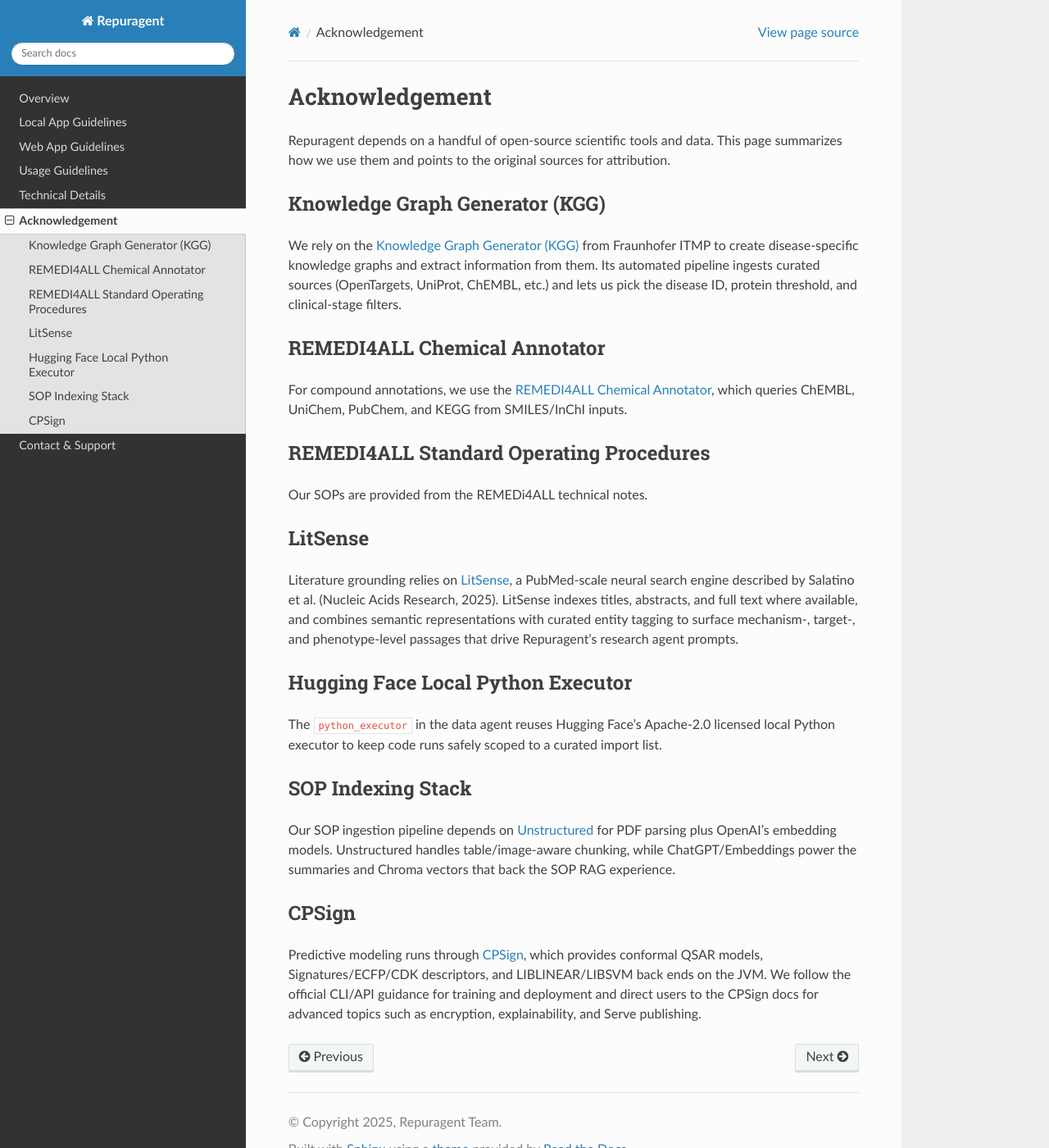
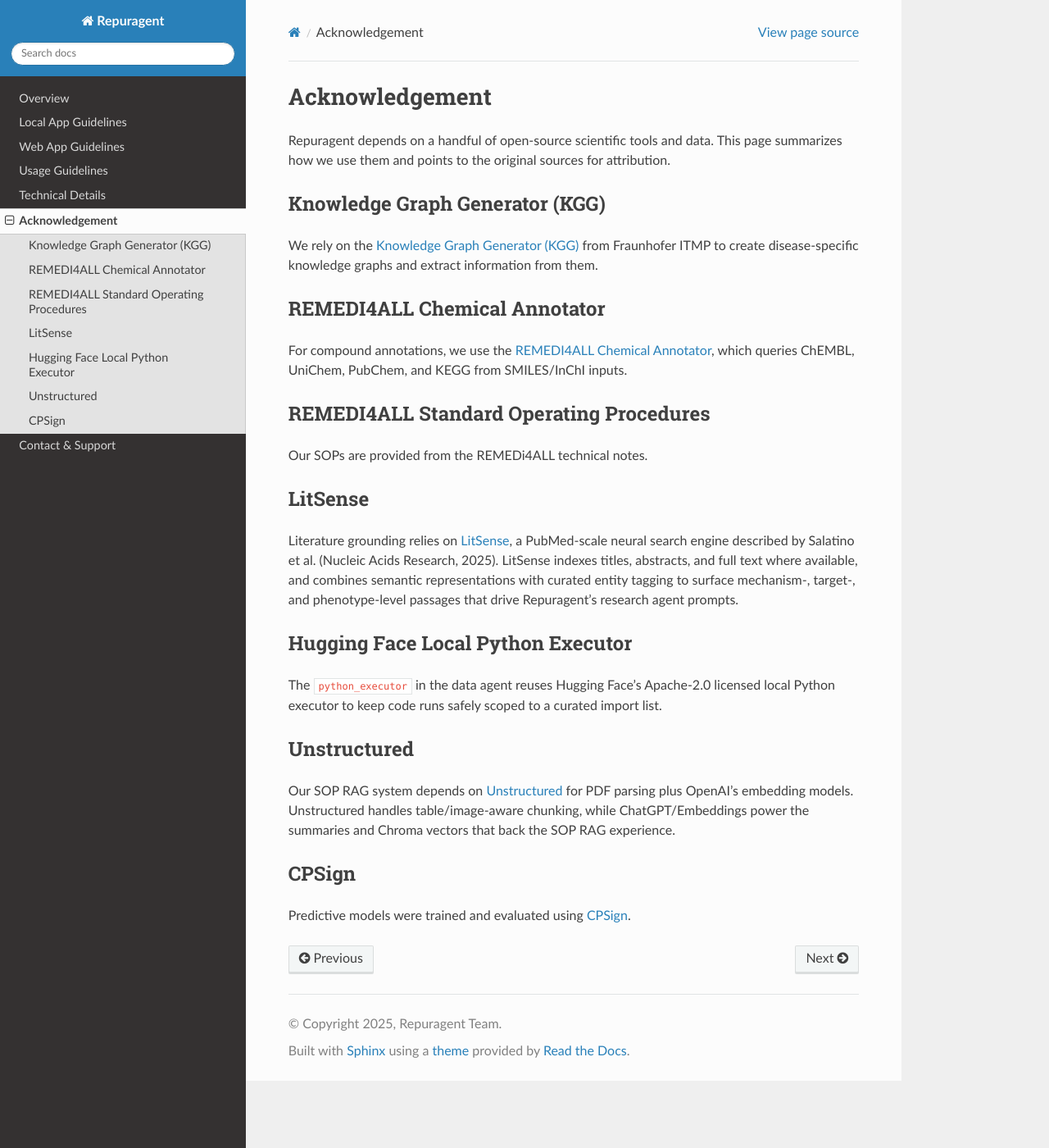
Before and after one commit to pharmbio/repuragent, a Sphinx documentation site: the page built from docs/acknowledgement.md, in a window 1280 px wide and 1400 px high. Shown: the whole window at 82% size. Built offline with Sphinx 7.4.7 and the Read the Docs theme 3.1.0, drawn with Linux system fonts in a browser that asks for light colours.

Commit message:
update acknowledgement

```diff
--- a/docs/acknowledgement.md
+++ b/docs/acknowledgement.md
@@ -6,9 +6,7 @@
 ## Knowledge Graph Generator (KGG)
 
 We rely on the [Knowledge Graph Generator (KGG)](https://github.com/Fraunhofer-ITMP/kgg)
-from Fraunhofer ITMP to create disease-specific knowledge graphs and extract information from them. Its
-automated pipeline ingests curated sources (OpenTargets, UniProt, ChEMBL, etc.) and lets us
-pick the disease ID, protein threshold, and clinical-stage filters.
+from Fraunhofer ITMP to create disease-specific knowledge graphs and extract information from them.
 
 ## REMEDI4ALL Chemical Annotator
 
@@ -33,16 +31,10 @@
 The `python_executor` in the data agent reuses Hugging Face's Apache-2.0 licensed local Python executor to keep code runs safely scoped
 to a curated import list.
 
-## SOP Indexing Stack
+## Unstructured
 
-Our SOP ingestion pipeline depends on [Unstructured](https://github.com/Unstructured-IO/unstructured)
-for PDF parsing plus OpenAI's embedding models. Unstructured handles table/image-aware chunking, while ChatGPT/Embeddings power the
-summaries and Chroma vectors that back the SOP RAG experience.
+Our SOP RAG system depends on [Unstructured](https://github.com/Unstructured-IO/unstructured) for PDF parsing plus OpenAI's embedding models. Unstructured handles table/image-aware chunking, while ChatGPT/Embeddings power the summaries and Chroma vectors that back the SOP RAG experience.
 
 ## CPSign
 
-Predictive modeling runs through
-[CPSign](https://cpsign.readthedocs.io/en/latest/), which provides conformal QSAR models,
-Signatures/ECFP/CDK descriptors, and LIBLINEAR/LIBSVM back ends on the JVM. We follow the
-official CLI/API guidance for training and deployment and direct users to the CPSign docs
-for advanced topics such as encryption, explainability, and Serve publishing.
+Predictive models were trained and evaluated using [CPSign](https://cpsign.readthedocs.io/en/latest/).
```
